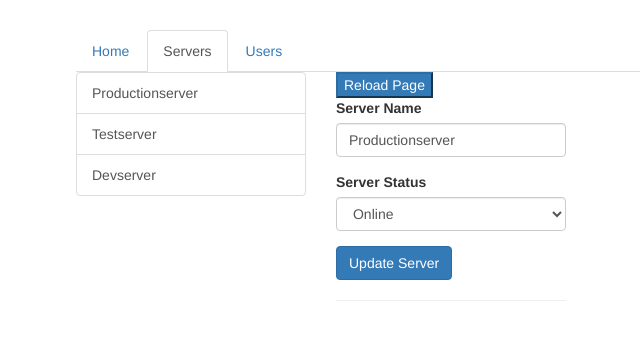
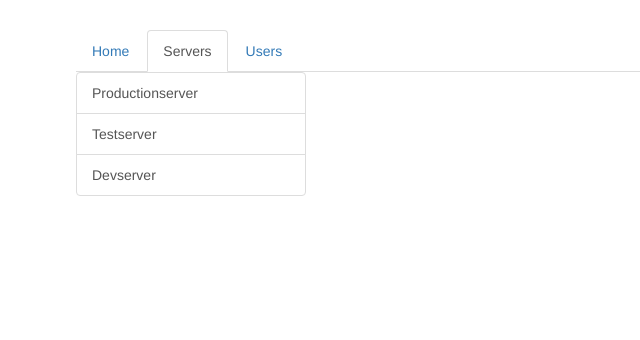
Before and after one commit to johnwr-response/atcg-routing, an Angular app: page /servers in a window 1280 px wide. Shown: the top 340 px of the page, without its empty margins (189-829 px from the left). Built offline with nearby package versions, Linux system fonts and the light colour scheme.

Commit message:
Setting up Child (Nested) Routes

```diff
--- a/src/app/servers/servers.component.html
+++ b/src/app/servers/servers.component.html
@@ -13,9 +13,10 @@
     </div>
   </div>
   <div class="col-xs-12 col-sm-4">
-    <button class="btb btn-primary" (click)="onReload()">Reload Page</button>
-    <app-edit-server></app-edit-server>
-    <hr>
-<!--    <app-server></app-server>-->
+    <router-outlet></router-outlet>
+<!--    <button class="btb btn-primary" (click)="onReload()">Reload Page</button>-->
+<!--    <app-edit-server></app-edit-server>-->
+<!--    <hr>-->
+<!--&lt;!&ndash;    <app-server></app-server>&ndash;&gt;-->
   </div>
 </div>
--- a/src/app/users/users.component.html
+++ b/src/app/users/users.component.html
@@ -11,6 +11,7 @@
     </div>
   </div>
   <div class="col-xs-12 col-sm-4">
-    <app-user></app-user>
+<!--    <app-user></app-user>-->
+    <router-outlet></router-outlet>
   </div>
 </div>
```
Also changed, not shown: src/app/app.module.ts (+7 -5 lines).
